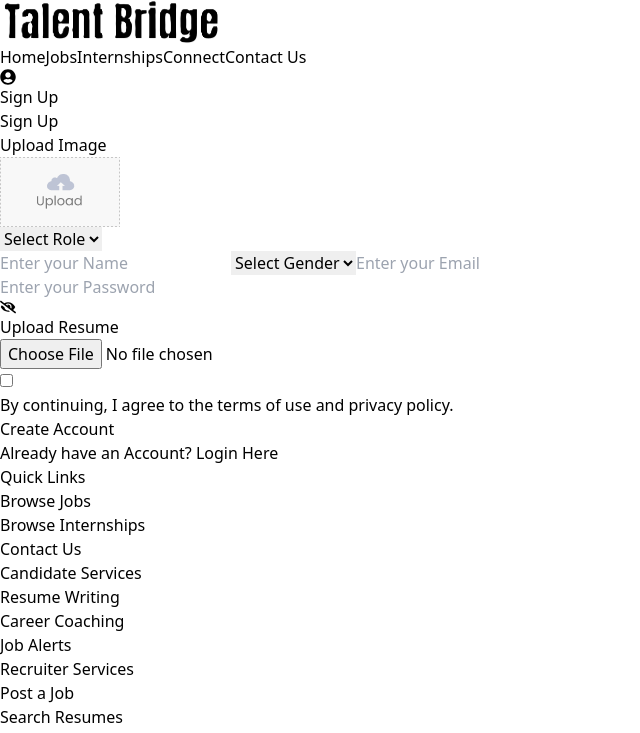
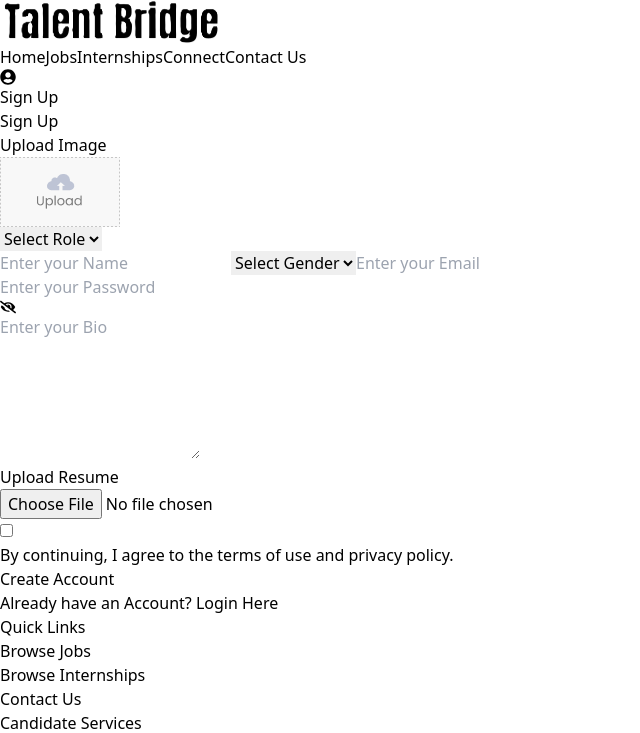
Before and after one commit to kunal-216/Job-Portal, a React (Vite) app in the folder frontend/: page /user in a window 1280 px wide. Shown: the top 733 px of the page, without its empty margins (0-640 px from the left). Built offline with nearby package versions, Linux system fonts and the light colour scheme; no server answers.

Commit message:
first commit

```diff
--- a/frontend/src/pages/LoginSignup/LoginSignup.jsx
+++ b/frontend/src/pages/LoginSignup/LoginSignup.jsx
@@ -10,7 +10,7 @@ const LoginSignup = () => {
   const navigate = useNavigate();
 
   const [showPassword, setShowPassword] = useState(false);
-  const { setToken , url} = useContextProvider();
+  const { setToken, url } = useContextProvider();
 
   const [currState, setCurrState] = useState('Sign Up');
   const [img, setImg] = useState(null);
@@ -21,6 +21,7 @@ const LoginSignup = () => {
     email: '',
     gender: "",
     password: '',
+    bio: "",
   });
 
   const changeFileHandler = (e) => {
@@ -54,6 +55,7 @@ const LoginSignup = () => {
     formData.append('designation', data.designation);
     formData.append('email', data.email);
     formData.append('password', data.password);
+    formData.append('bio', data.bio);
 
     try {
       let response;
@@ -81,7 +83,8 @@ const LoginSignup = () => {
           email: "",
           password: "",
           gender: "",
-          dob:"",
+          dob: "",
+          bio: "",
         });
         setImg(null);
         setResume(null);
@@ -181,7 +184,18 @@ const LoginSignup = () => {
               {showPassword ? <FaEye /> : <FaEyeSlash />}
             </div>
           </div>
-          <div className="mb-4 mt-3 flex-col">
+          <div>
+            <textarea
+              className="w-full px-3 py-2 border border-gray-300 rounded focus:outline-none focus:ring-2 focus:ring-blue-500 mt-3"
+              rows="6"
+              name="bio"
+              placeholder="Enter your Bio"
+              onChange={onChangeHandler}
+              value={data.bio}
+              required
+            ></textarea>
+          </div>
+          <div className="mb-4 mt-2 flex-col">
             <p className='text-gray-500'>Upload Resume</p>
             <input
               type="file"
```
Also changed, not shown: 1 other file (tests, documents, lock files or other folders). Lines whose indentation alone changed are shown as unchanged.
